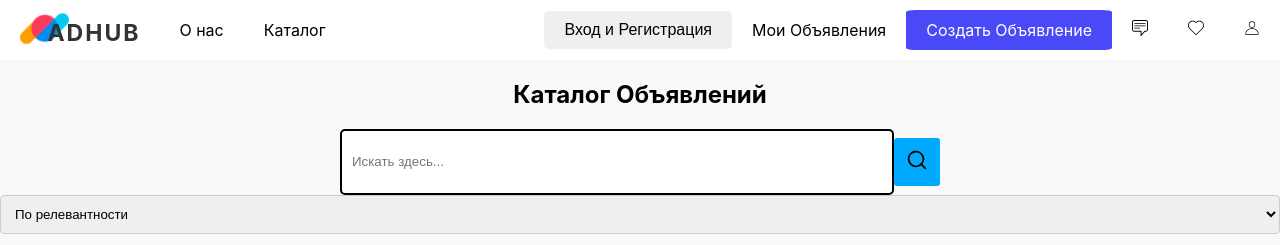
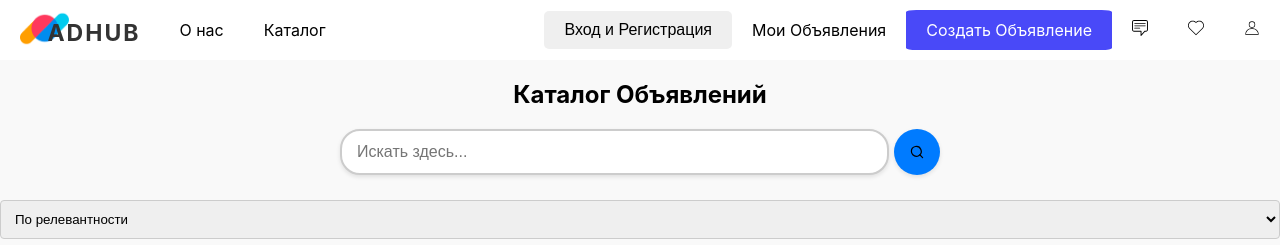
Before and after one commit to Cerber879/AdHub, a React (Create React App) app: page / in a window 1280 px wide. Shown: the top 245 px of the page. Built offline with nearby package versions, Linux system fonts and the light colour scheme; no server answers.

Commit message:
Change search bar main page

```diff
--- a/src/components/Advertisement/ViewAdvertisementList/ViewAdvertisementList.tsx
+++ b/src/components/Advertisement/ViewAdvertisementList/ViewAdvertisementList.tsx
@@ -9,7 +9,7 @@ import styles from './advertisment.module.css'
 import PreviewBigAdvertisment from '../PreviewAdvertisment/PreviewBigAdvertisment/PreviewBigAdvertisment';
 import PreviewSmallAdvertisment from '../PreviewAdvertisment/PreviewSmallAdvertisment/PreviewSmallAdvertisment';
 
-
+import SearchBar from '../../SearchBar/SearchBar';
 const AdvertisementList: React.FC = () => {
   const dispatch = useDispatch();
   const advertisements = useSelector((state: RootState) => state.advertisement.advertisements);
@@ -31,12 +31,7 @@ const AdvertisementList: React.FC = () => {
     <div>
       <h2 className={styles.catalogue}>Каталог Объявлений</h2>
       <div className={styles.search_bar}>
-        <form className={styles.search_form}>
-          <input className={styles.search_input} type="text" placeholder="Искать здесь..."/>
-          <button className={styles.search_button}type="submit">
-            <img className={styles.search_icon} src="/images/ImagesHomePage/search.svg" alt="Icon" />
-          </button>
-        </form>
+        <SearchBar/>
         <div className={styles.sort_by}>
           <select>
             <option value="relevance">По релевантности</option>
```
